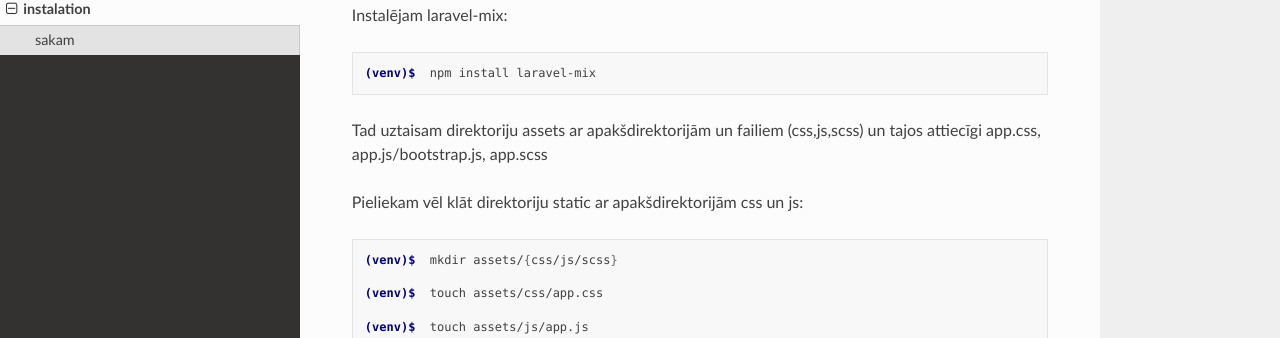
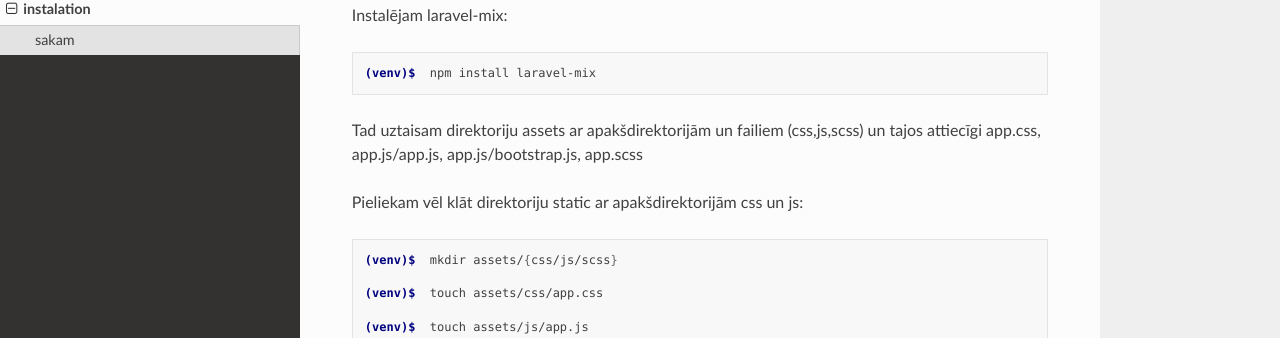
Before and after one commit to aleksanm/laravel-mix-django, a Sphinx documentation site: the page built from docs/source/instalation.rst, in a window 1280 px wide and 900 px high, scrolled down 862 px. Shown: the part 137-475 px from the top of the window. Built offline with Sphinx 7.4.7 and the Read the Docs theme 2.0.0, drawn with Linux system fonts in a browser that asks for light colours.

Commit message:
Update instalation.rst

```diff
--- a/docs/source/instalation.rst
+++ b/docs/source/instalation.rst
@@ -53,7 +53,7 @@ Instalējam laravel-mix:
 
    (venv)$  npm install laravel-mix
 
-Tad uztaisam direktoriju assets ar apakšdirektorijām un failiem (css,js,scss) un tajos attiecīgi app.css, app.js/bootstrap.js, app.scss
+Tad uztaisam direktoriju assets ar apakšdirektorijām un failiem (css,js,scss) un tajos attiecīgi app.css, app.js/app.js, app.js/bootstrap.js, app.scss
 
 Pieliekam vēl klāt direktoriju static ar apakšdirektorijām css un js:
 
```
